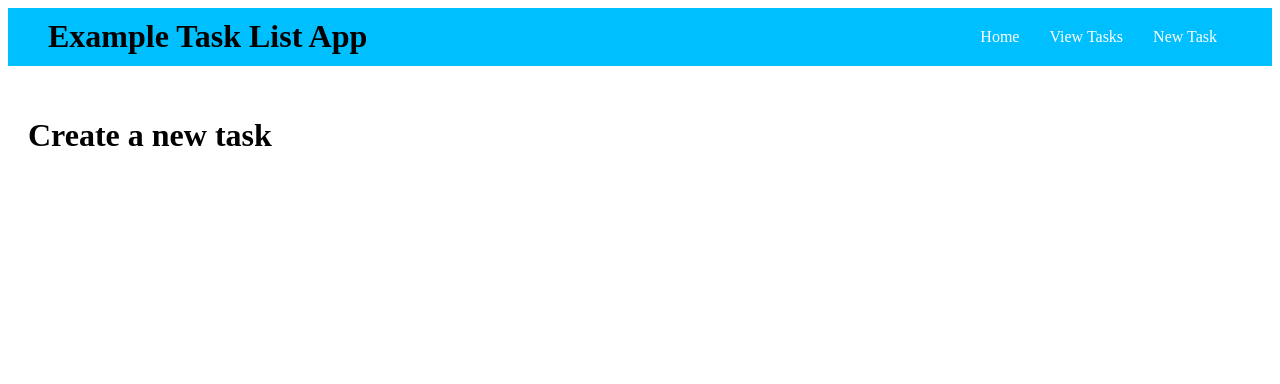
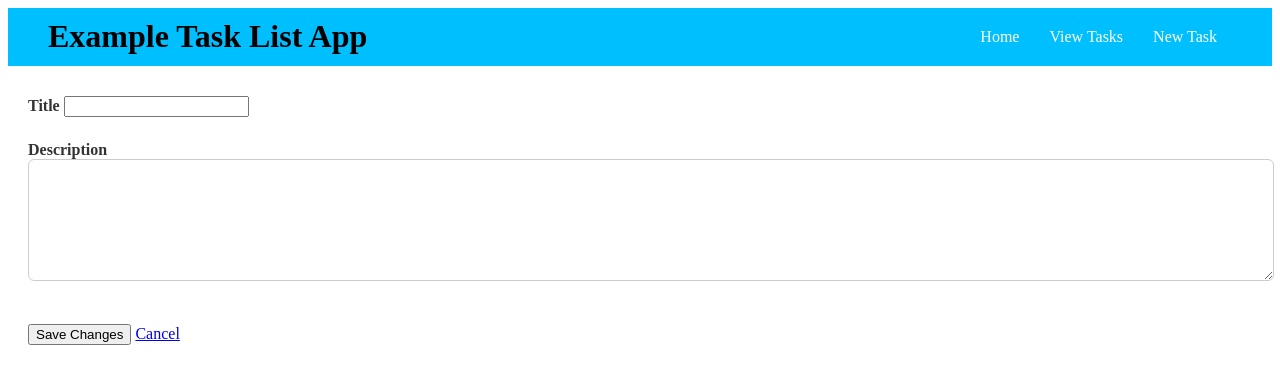
Before and after one commit to Yussuf-Ada/todo-flask, a Flask app: page /new-task in a window 1280 px wide. Shown: the top 384 px of the page. Run offline with Flask 3, Linux system fonts and the light colour scheme.

Commit message:
Adds functionailty to create a new task

```diff
--- a/routes.py
+++ b/routes.py
@@ -1,5 +1,6 @@
 from app import app
 from flask import render_template,request,url_for,redirect
+from datetime import datetime
 
 todos = [
     {
@@ -36,9 +37,9 @@ def task(task_id):
     task = todos[task_id - 1]
     return render_template('task.html',task=task)
 
-@app.route('/new-task')
-def new_task():
-    return render_template('new_task.html')
+# @app.route('/new-task')
+# def new_task():
+#     return render_template('new_task.html')
 
 @app.route('/edit-task/<int:task_id>', methods=["GET", "POST"])
 def edit_task(task_id):
@@ -51,3 +52,18 @@ def edit_task(task_id):
         todos[index]["description"] = description
         return redirect(url_for("task", task_id=task_id))
     return render_template('task_form.html', task=task)
+
+@app.route("/new-task", methods=["GET", "POST"])
+def create_task():
+    if request.method == "POST":
+        task_id = todos[-1]["id"] + 1
+        title = request.form.get("title")
+        description = request.form.get("description")
+        todos.append({
+         "id": task_id,
+         "title": title,
+         "description": description ,
+         "created_at": datetime.now()
+        })
+        return redirect(url_for("task", task_id=task_id))
+    return render_template("task_form.html", task=None)
--- a/templates/base.html
+++ b/templates/base.html
@@ -12,7 +12,9 @@
         <li class="navlink">
           <a href="{{url_for('all_tasks')}}">View Tasks</a>
         </li>
-        <li class="navlink"><a href="{{url_for('new_task')}}">New Task</a></li>
+        <li class="navlink">
+          <a href="{{url_for('create_task')}}">New Task</a>
+        </li>
       </ul>
     </nav>
     <main>{%block main %} {% endblock %}</main>
--- a/templates/task_form.html
+++ b/templates/task_form.html
@@ -1,14 +1,19 @@
 {% extends 'base.html' %} {% block main %}
-
-<form method="post" action="{{ url_for('edit_task', task_id=task.id) }}">
+<form
+  method="post"
+  action="{% if task %} {{
+  url_for('edit_task', task_id=task.id) }} {% else %} {{ url_for('create_task') }} {% endif %}"
+>
   <label
     >Title
-    <input name="title" value="{{task.title}}" />
+    <input name="title" value="{{task.title if task else '' }}" />
   </label>
   <br />
   <label
     >Description
-    <textarea name="description">{{ task.description }}</textarea>
+    <textarea name="description">
+{{ task.description if task else '' }}</textarea
+    >
   </label>
   <br />
   <button type="submit" class="btn">Save Changes</button>
```
